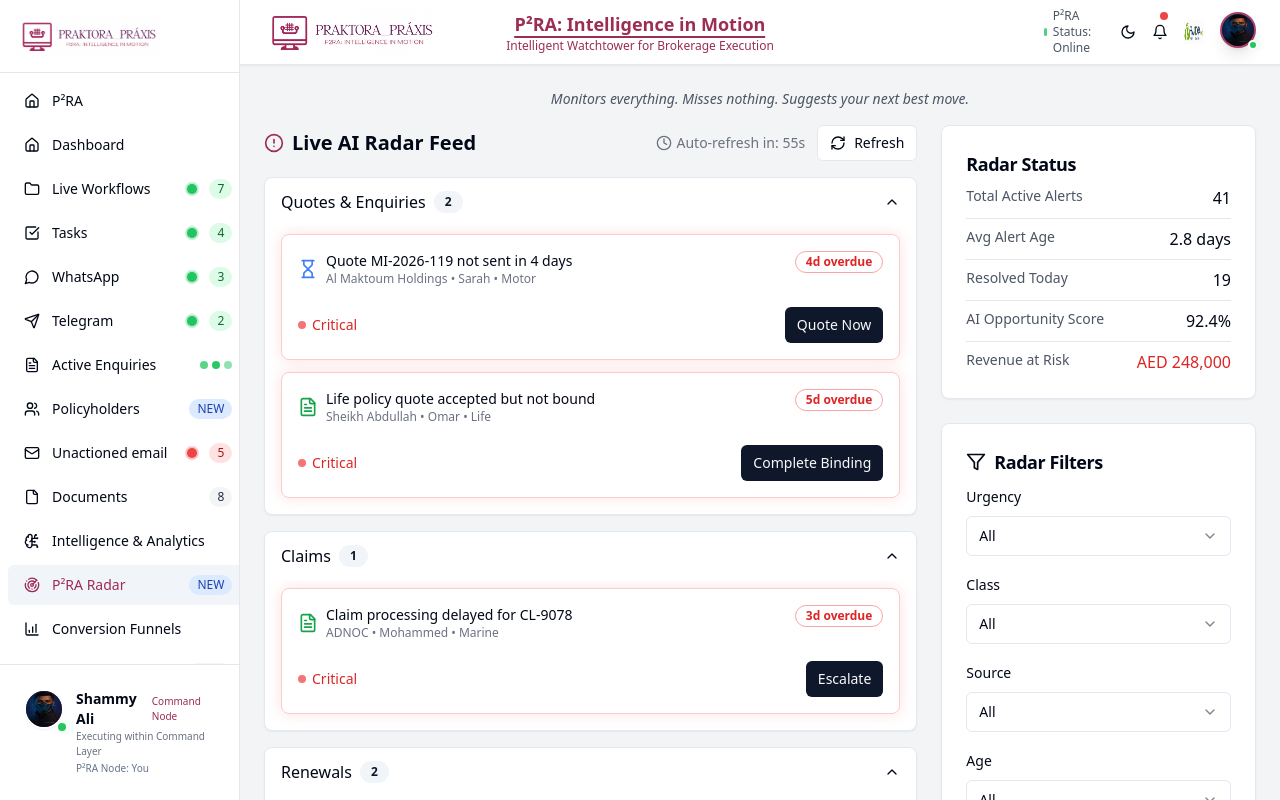
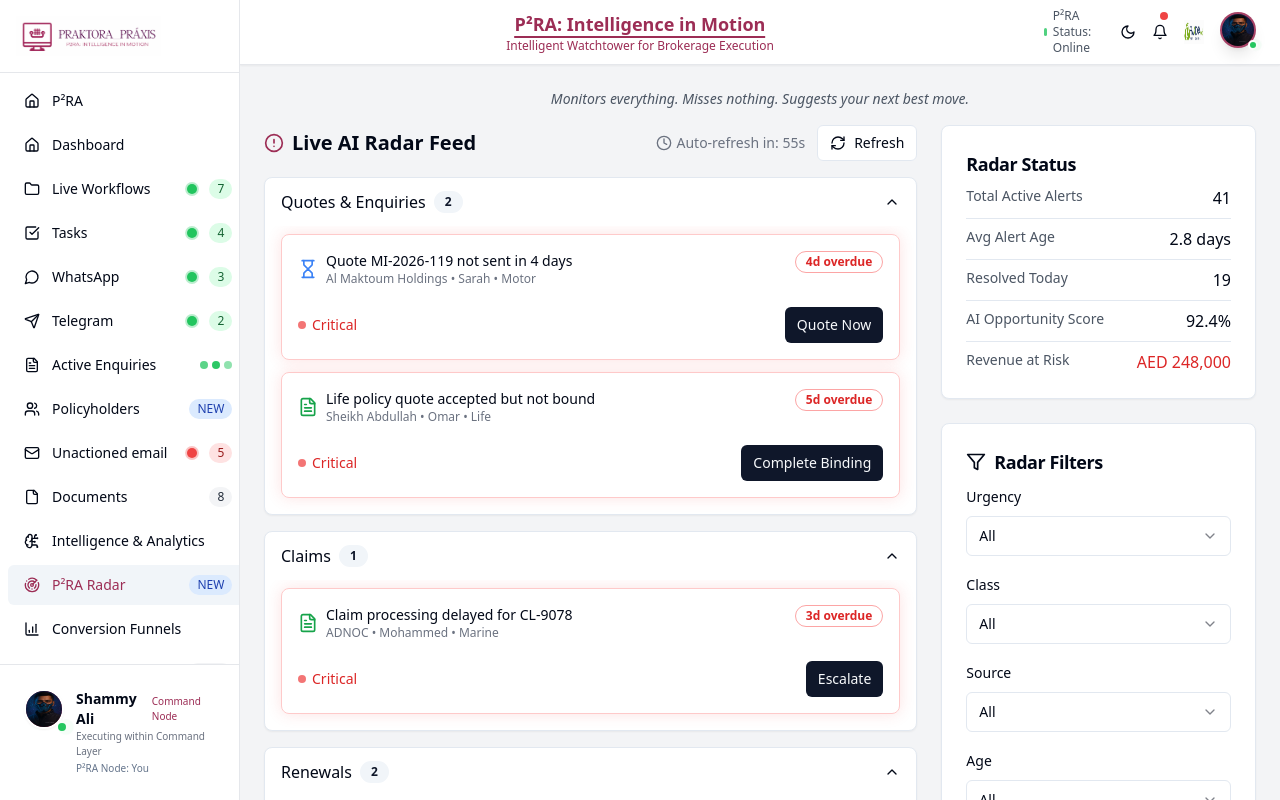
Before and after one commit to shammyali/praktora-command-center-ui, a React (Vite) app: page /radar in a window 1280 px wide. Built offline with nearby package versions, Linux system fonts and the light colour scheme.

Commit message:
Remove logo from header
Removes the logo image from the header component.

```diff
--- a/src/components/Header.tsx
+++ b/src/components/Header.tsx
@@ -15,16 +15,11 @@ const Header = ({ subtitle, showBackButton = false, backButtonFallbackPath }: He
   return (
     <header className="border-b border-gray-200 bg-white shadow-sm">
       <div className="flex h-16 items-center px-4 sm:px-6">
-        {/* Fixed-width container for logo that stays in place */}
+        {/* Fixed-width container for back button that stays in place */}
         <div className="flex items-center gap-2 w-48 flex-shrink-0">
           {showBackButton && (
             <BackButton fallbackPath={backButtonFallbackPath} />
           )}
-          <img
-            src="/lovable-uploads/ec2aba3b-11d1-4ded-818c-83bc51c65a53.png"
-            alt="Praktora Práxis Logo"
-            className="h-10 md:h-12 transition-all duration-500 hover:scale-105 hover:shadow-md"
-          />
         </div>
 
         {/* Center section - absolute positioning to ensure it stays centered */}
```
